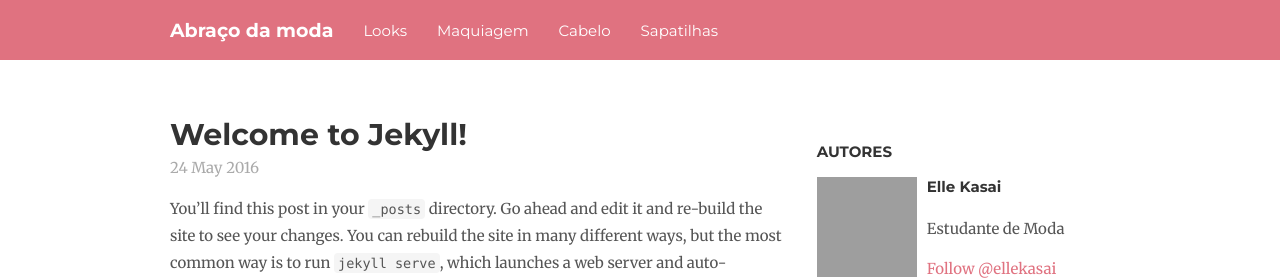
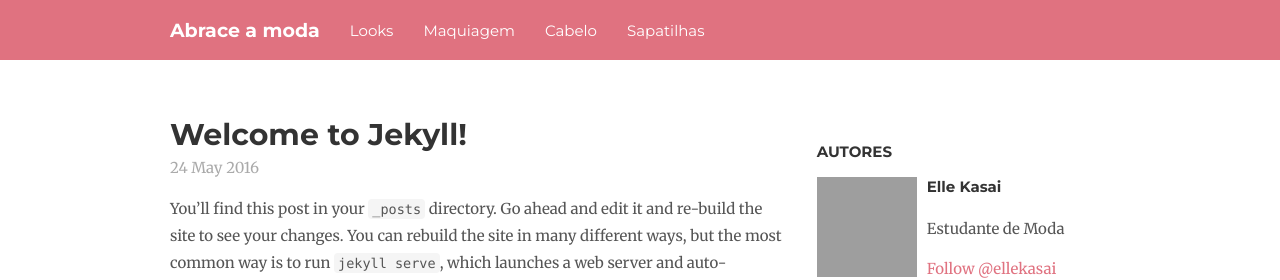
Before and after one commit to alessandrostein/blog-fashion-hug, a Jekyll site: the page built from index.html, in a window 1280 px wide, cut to the strip 0-280 px from the top of the page. Built offline with Jekyll 4.4.1, drawn with Linux system fonts in a browser that asks for light colours; nearby versions of some CDN libraries; comment, search, counter and statistics services are not loaded; grey boxes are pictures that could not be loaded.

Commit message:
Update _config.yml

```diff
--- a/_config.yml
+++ b/_config.yml
@@ -1,6 +1,6 @@
 baseurl: "/" # The subpath of your site. Use "" if you're hosting a blog at the root level.
 url: "http://ellekasai.github.io" # the base hostname & protocol for your site
-title: "Abraço da moda"
+title: "Abrace a moda"
 
 # This is used by feed.xml. Uncomment if you want to use it.
 # description: "..."
```
